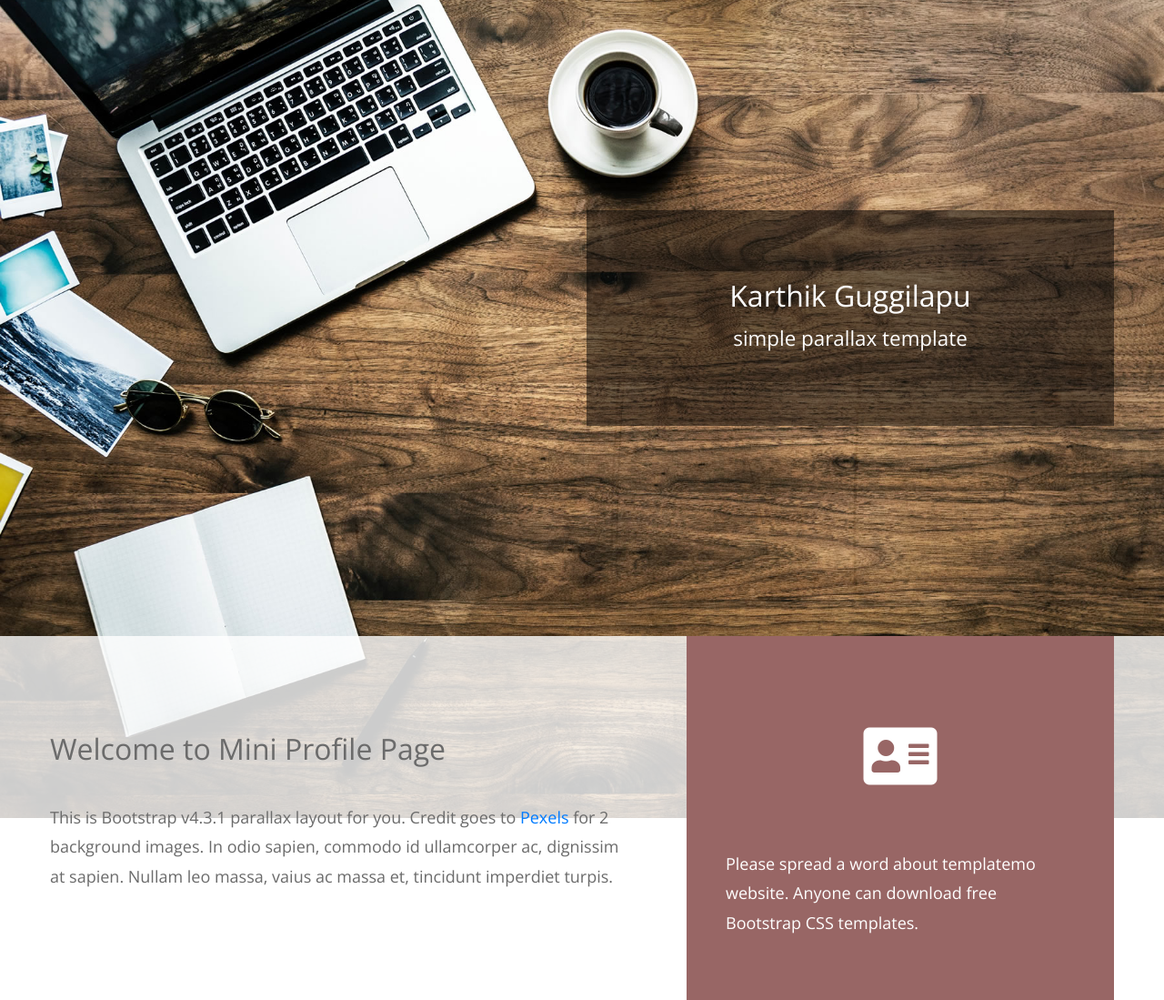
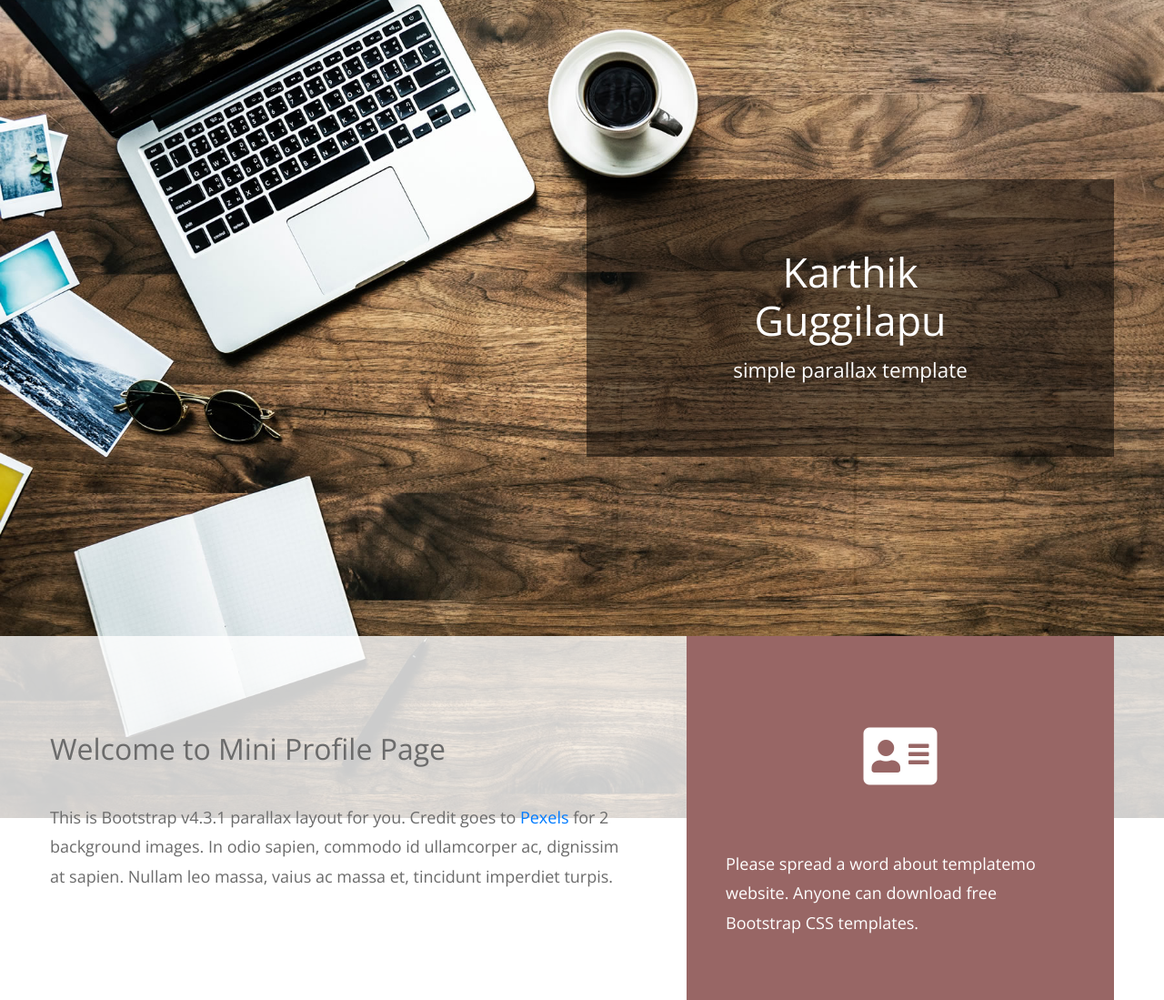
Before and after one commit to KarthikGuggilapu/karthikblog, a PHP site: page / in a window 1280 px wide. Shown: the top 1099 px of the page at 91% size. Run offline with PHP 8.4, Linux system fonts and the light colour scheme.

Commit message:
brand-name-size

```diff
--- a/css/templatemo-style.css
+++ b/css/templatemo-style.css
@@ -90,7 +90,7 @@ a:hover {
 }
 
 .tm-brand-name {
-  font-size: 2.0rem;
+  font-size: 2.8rem;
 }
 
 .tm-brand-description {
```
